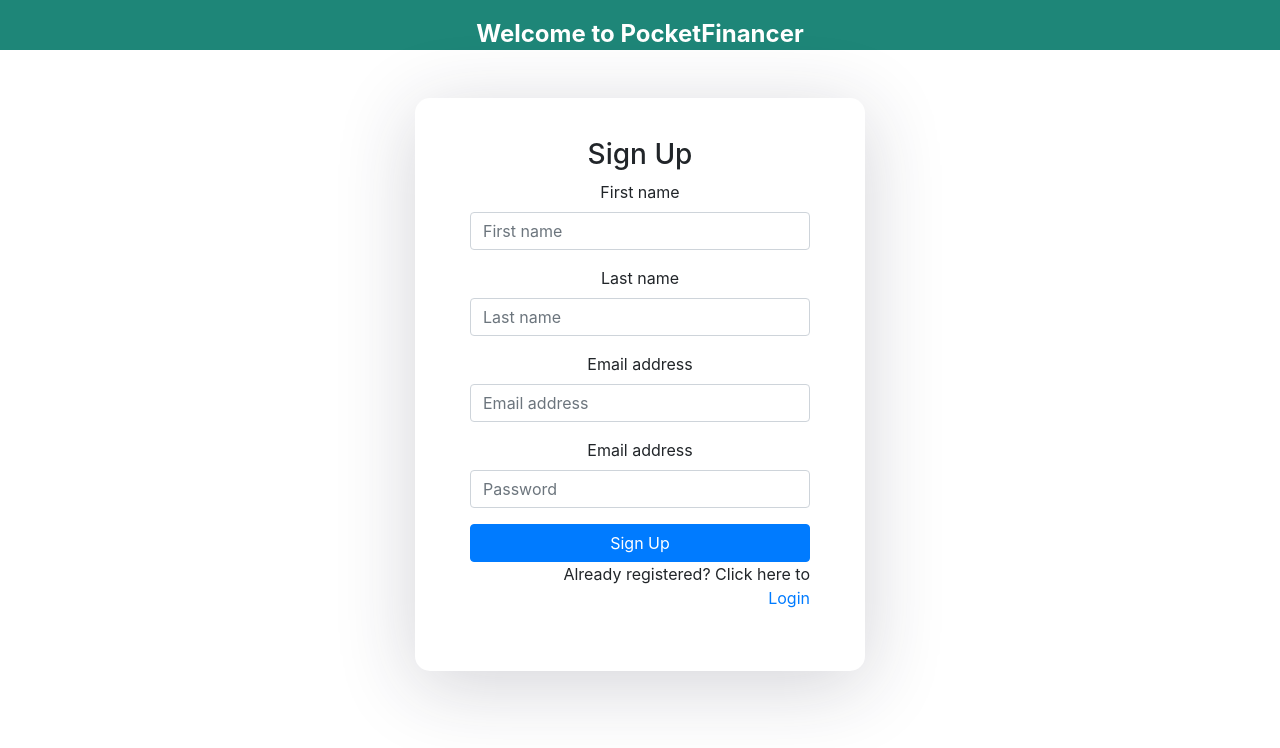
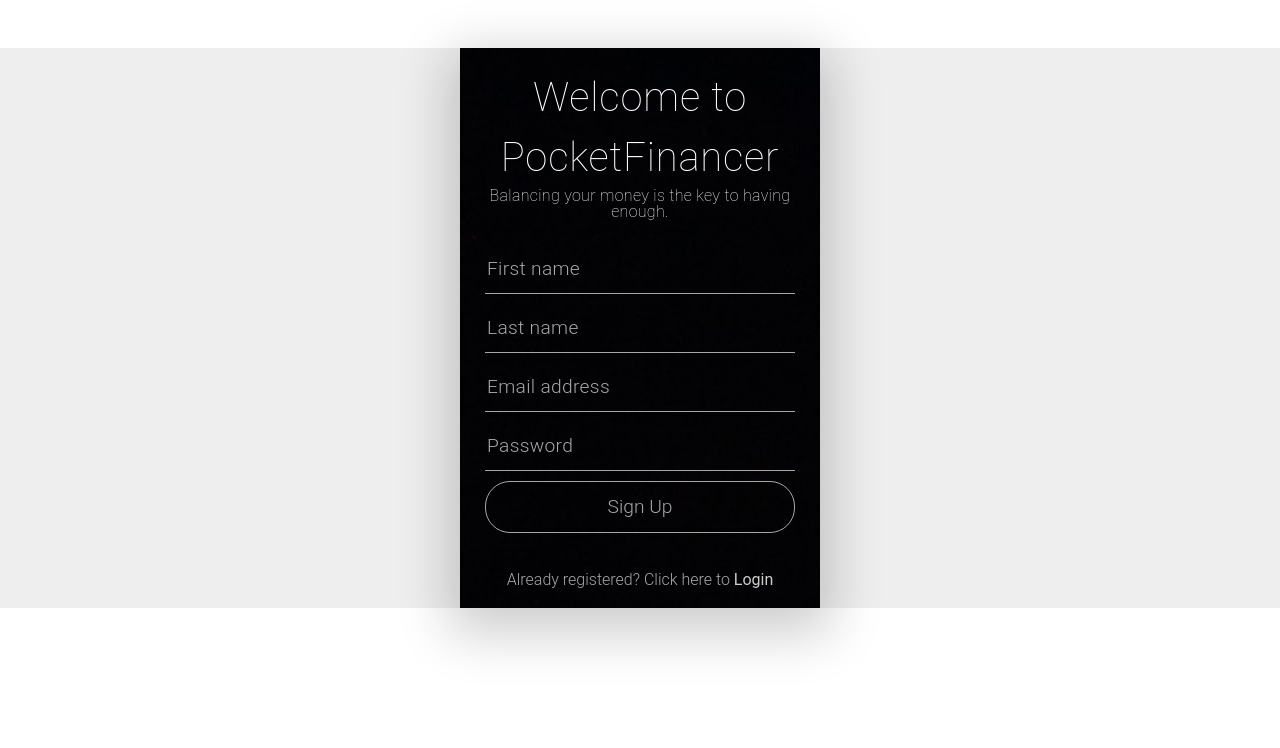
Before and after one commit to kannuVerma/PocketFinancer, a React (Create React App) app: page /signup in a window 1280 px wide. Shown: the top 748 px of the page. Built offline with nearby package versions, Linux system fonts and the light colour scheme.

Commit message:
login signup update

```diff
--- a/src/App.css
+++ b/src/App.css
@@ -12,7 +12,8 @@
 }
 
 input {
-	border: 1px solid #1e8678;
+	/* border: 1px solid #1e8678; */
+	border: none;
 }
 .show-body {
 	display: block;
@@ -187,52 +188,174 @@ dd {
 	width: 100%;
 	height: 100%;
 } */
+@import url(https://fonts.googleapis.com/css?family=Roboto:400,300,100,500);
 
-.login-inner {
-	width: 450px;
-	margin: auto;
-	background: #ffffff;
-	box-shadow: 0px 14px 80px rgba(34, 35, 58, 0.2);
-	padding: 40px 55px 45px 55px;
-	border-radius: 15px;
-	transition: all .3s;
+.input-field .input{
+	border: none;
+}
+::-webkit-input-placeholder {
+	color: rgba(255, 255, 255, 0.65);
 }
 
-.login-wrapper {
-	display: flex;
-	justify-content: center;
-	flex-direction: column;
-	text-align: left;
+::-webkit-input-placeholder .input-line:focus +::input-placeholder {
+	color: #fff;
 }
 
-.login-wrapper .form-control:focus {
-	border-color: #167bff;
-	box-shadow: none;
-}
+.highlight {
+	color: rgba(255, 255, 255, 0.8);
+	font-weight: 400;
+	cursor: pointer;
+	transition: color .2s ease;
+  }
 
-.auth-wrapper h3 {
+  .highlight:hover {
+	color: #fff;
+	transition: color .2s ease;
+  }
+
+  .spacing {
+	-webkit-box-flex: 1;
+	-webkit-flex-grow: 1;
+	-ms-flex-positive: 1;
+	flex-grow: 1;
+	height: 120px;
+	font-weight: 300;
 	text-align: center;
-	margin: 0;
-	line-height: 1;
-	padding-bottom: 20px;
-}
+	margin-top: 10px;
+	color: rgba(255, 255, 255, 0.65)
+  }
 
-.dont-have-acount,
-.dont-have-account a {
-  text-align: right;
-  font-size: 13px;
-  padding-top: 10px;
-  color: #7f7d7d;
-  margin: 0;
-}
+  .input-line:focus {
+	outline: none;
+	border-color: #fff;
+	-webkit-transition: all .2s ease;
+	transition: all .2s ease;
+  }
 
-.dont-have-account a {
-  color: #167bff;
-}
-.card-deck{
-	padding-bottom:  10px;
-}
-a{
-	padding-left: 100px;
-	color: white;
-}
+  .ghost-round {
+	cursor: pointer;
+	background: none;
+	border: 1px solid rgba(255, 255, 255, 0.65);
+	border-radius: 25px;
+	color: rgba(255, 255, 255, 0.65);
+	-webkit-align-self: flex-end;
+	-ms-flex-item-align: end;
+	align-self: flex-end;
+	font-size: 19px;
+	font-size: 1.2rem;
+	font-family: roboto;
+	font-weight: 300;
+	line-height: 2.5em;
+	margin-top: auto;
+	margin-bottom: 25px;
+	-webkit-transition: all .2s ease;
+	transition: all .2s ease;
+  }
+
+  .ghost-round:hover {
+	background: rgba(255, 255, 255, 0.15);
+	color: #fff;
+	-webkit-transition: all .2s ease;
+	transition: all .2s ease;
+  }
+  .input-line {
+	background: none;
+	margin-bottom: 10px;
+	line-height: 2.4em;
+	color: #fff;
+	font-family: roboto;
+	font-weight: 300;
+	letter-spacing: 0px;
+	letter-spacing: 0.02rem;
+	font-size: 19px;
+	font-size: 1.2rem;
+	border-bottom: 1px solid rgba(255, 255, 255, 0.65);
+	-webkit-transition: all .2s ease;
+	transition: all .2s ease;
+  }
+
+  .full-width {
+	width: 100%;
+  }
+
+  .input-fields {
+	margin-top: 25px;
+  }
+
+  .auth-wrapper{
+	display: -webkit-box;
+	display: -webkit-flex;
+	display: -ms-flexbox;
+	display: flex;
+	-webkit-box-align: center;
+	-webkit-align-items: center;
+	-ms-flex-align: center;
+	align-items: center;
+	-webkit-box-pack: center;
+	-webkit-justify-content: center;
+	-ms-flex-pack: center;
+	justify-content: center;
+	background: #eee;
+	height: 100%;
+  }
+
+  .auth-content{
+	padding-left: 25px;
+	padding-right: 25px;
+	display: -webkit-box;
+	display: -webkit-flex;
+	display: -ms-flexbox;
+	display: flex;
+	-webkit-flex-flow: column;
+	-ms-flex-flow: column;
+	flex-flow: column;
+	z-index: 5;
+  }
+  .welcome {
+	font-weight: 200;
+	margin-top: 20px;
+	text-align: center;
+	font-size: 40px;
+	font-size: 2.5rem;
+	letter-spacing: 0px;
+	letter-spacing: 0.05rem;
+  }
+
+  .subtitle {
+	text-align: center;
+	line-height: 1em;
+	font-weight: 100;
+	letter-spacing: 0px;
+	letter-spacing: 0.02rem;
+  }
+
+  .auth-inner{
+	z-index: 100;
+	color: #fff;
+	font-family: roboto;
+	position: relative;
+	display: -webkit-box;
+	display: -webkit-flex;
+	display: -ms-flexbox;
+	display: flex;
+	-webkit-flex-flow: column;
+	-ms-flex-flow: column;
+	flex-flow: column;
+	box-shadow: 0px 15px 50px 10px rgba(0, 0, 0, 0.2);
+	box-sizing: border-box;
+	height: 560px;
+	width: 360px;
+	background: rgb(20, 20, 20);
+	background: url('./login_background.jpg') top left no-repeat;
+  }
+
+  @media (max-width: 500px) {
+	.auth-inner {
+	  width: 100%;
+	  height: 100%;
+	}
+	.overlay {
+	  width: 100%;
+	  height: 100%;
+	}
+  }
--- a/src/App.js
+++ b/src/App.js
@@ -18,12 +18,13 @@ const App = () => {
 	return (
 	<Router>
 		<div className='App'>
-			<header className='App-header'>
-				<h1 className='App-title'>Welcome to PocketFinancer
-					</h1>
+			{/* <header className='App-header'>
+				<h1 className='App-title'>
+					Welcome to PocketFinancer
+				</h1>
 
 
-			</header>
+			</header> */}
 			<br />
 			<br />
 			<div className='App'>
--- a/src/components/LoginForm.js
+++ b/src/components/LoginForm.js
@@ -57,14 +57,18 @@ const inputsPassword = (e) =>{
     //   })
   }
 	return (
-<div className="login-wrapper">
-        	<div className="login-inner">
+    <div className="auth-wrapper">
+    <div className="auth-inner">
+    <div className='overlay'></div>
+    <div className='auth-content'>
     <form onSubmit = { handleSubmit }>
-    <h3>Sign In</h3>
-    <div className="form-group">
-    <label>Email address</label>
+    <div className='welcome'>Welcome to PocketFinancer</div>
+    <div class='subtitle'>Balancing your money is the key to having enough.</div>
+    {/* <h3>Sign In</h3> */}
+    <div className="input-fields">
+    {/* <label>Email address</label> */}
     <input
-      className="form-control"
+      className="input-line full-width"
       value={email}
       onChange={inputsEmail}
       placeholder="Enter email"
@@ -72,12 +76,10 @@ const inputsPassword = (e) =>{
       name="email"
 
     />
-    </div>
 
-    <div className="form-group">
-    <label>Password</label>
+    {/* <label>Password</label> */}
     <input
-      className="form-control"
+      className="input-line full-width"
       value={password}
       onChange={inputsPassword}
       placeholder="Enter Password"
@@ -85,14 +87,20 @@ const inputsPassword = (e) =>{
       name="password"
 
     />
+    <div>
+    <button className='ghost-round full-width' type="submit">Login</button>
     </div>
-    <button type="submit" className="btn btn-primary btn-block">Submit</button>
+    </div>
+    <div className='spacing'>Don't have account? Click here to <a className='highlight' href='/signup'>signup</a></div>
+    {/* <div>
+    <button className='ghost-round full-width' type="submit">Login</button>
+    </div> */}
 
-
-    <p className="dont-have-account text-right">
+    {/* <p className="dont-have-account text-right">
                     Don't have account? Click here to <a href='/signup'>signup</a>
-                </p>
+                </p> */}
   </form>
+  </div>
 </div>
 </div>
 	);
--- a/src/components/SignupForm.js
+++ b/src/components/SignupForm.js
@@ -55,13 +55,18 @@ const inputsPassword = (e) =>{
     });
   }
 	return (
+    <div className="auth-wrapper">
+    <div className="auth-inner">
+    <div className='overlay'></div>
+    <div className='auth-content'>
+    <form onSubmit = { handleSubmit }>
 
-    <form onSubmit = { handleSubmit }>
-    <h3>Sign Up</h3>
-    <div className="form-group">
-    <label>First name</label>
+    <div className='welcome'>Welcome to PocketFinancer</div>
+    <div class='subtitle'>Balancing your money is the key to having enough.</div>
+    <div className="input-fields">
+    {/* <label>First name</label> */}
     <input
-      className="form-control"
+      className="input-line full-width"
       value={firstName}
       onChange={inputsFirstname}
       placeholder="First name"
@@ -69,11 +74,10 @@ const inputsPassword = (e) =>{
       name="firstName"
 
     />
-    </div>
-    <div className="form-group">
-    <label>Last name</label>
+
+    {/* <label>Last name</label> */}
     <input
-      className="form-control"
+      className="input-line full-width"
       value={lastName}
       onChange={inputsLastname}
       placeholder="Last name"
@@ -81,11 +85,10 @@ const inputsPassword = (e) =>{
       name="lastName"
 
     />
-    </div>
-    <div className="form-group">
-    <label>Email address</label>
+
+    {/* <label>Email address</label> */}
     <input
-      className="form-control"
+      className="input-line full-width"
       value={email}
       onChange={inputsEmail}
       placeholder="Email address"
@@ -93,24 +96,31 @@ const inputsPassword = (e) =>{
       name="email"
 
     />
-    </div>
-    <div className="form-group">
-    <label>Email address</label>
+
+    {/* <label>Email address</label> */}
     <input
-      className="form-control"
+      className="input-line full-width"
       value={password}
       onChange={inputsPassword}
       placeholder="Password"
       type="password"
       name="password"
     />
+    <div>
+    <button className="ghost-round full-width" type="submit">Sign Up</button>
     </div>
-    <button type="submit" className="btn btn-primary btn-block">Sign Up</button>
-    <p className="forgot-password text-right">
+    </div>
+    <div className='spacing'>Already registered? Click here to <a className='highlight' href='/Login'>Login</a></div>
+    {/* <div>
+    <button className="ghost-round full-width" type="submit">Sign Up</button>
+    </div> */}
+    {/* <p className="dont-have-account text-right">
       Already registered? Click here to <a href="/Login">Login</a>
-    </p>
+    </p> */}
   </form>
-
+  </div>
+  </div>
+  </div>
 	);
 };
 
--- a/src/components/addnewtransaction.js
+++ b/src/components/addnewtransaction.js
@@ -1,6 +1,6 @@
 /* eslint-disable no-unused-vars */
 import React, { useState, useContext } from 'react'
-import $ from 'jquery';
+// import $ from 'jquery';
 
 var today = new Date(),
 
```
Also changed, not shown: src/login_background.jpg (added).
